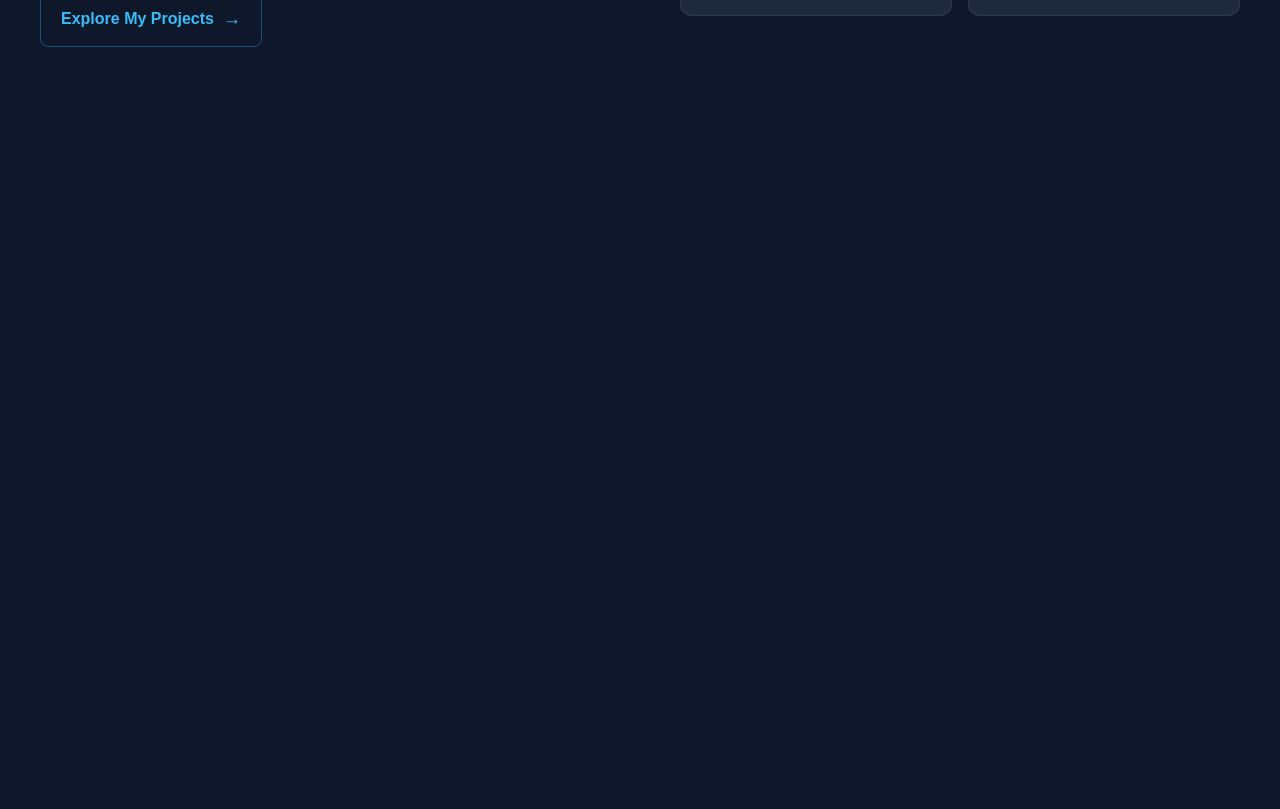
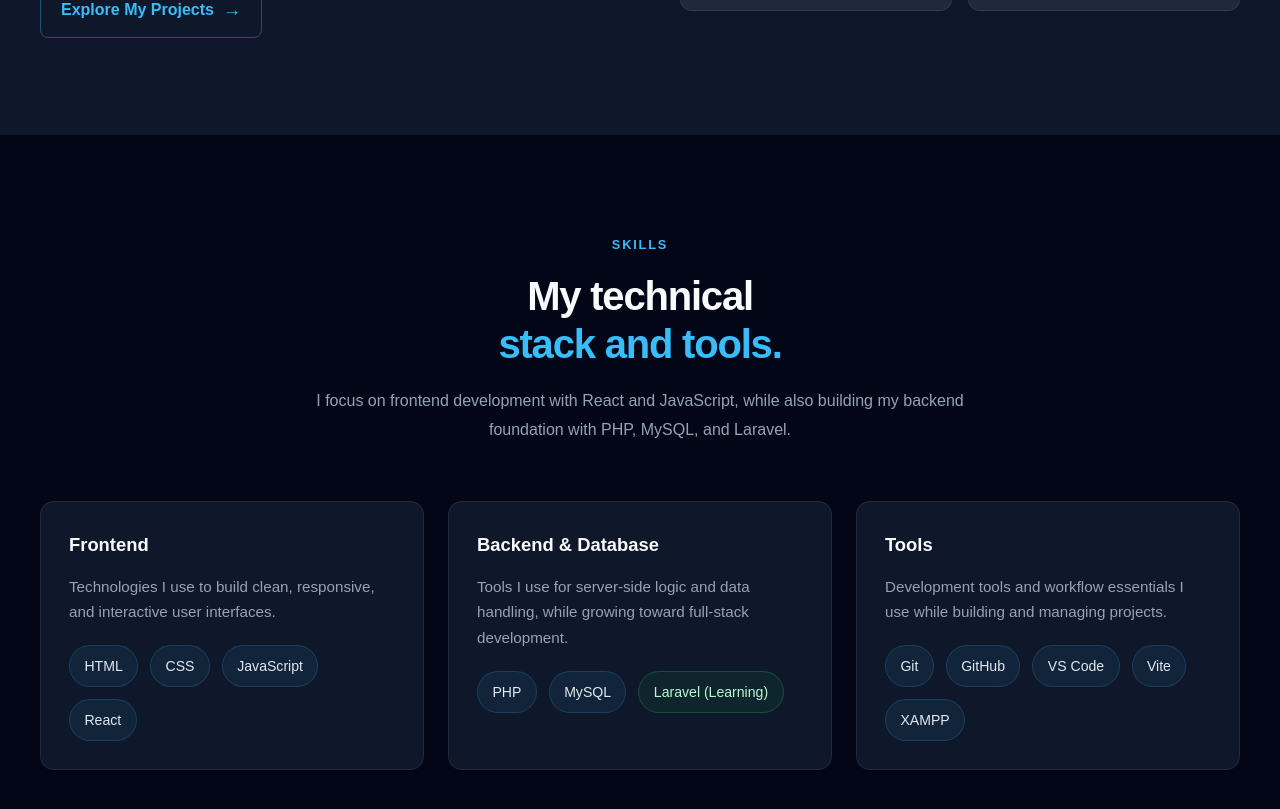
Before and after one commit to diako444/my-internship-portfolio, a React (Vite) app: page / in a window 1280 px wide. Shown: the part 1300-2109 px from the top of the page. Before the commit the page ends 1443 px from the top, so only its background shows below. Built offline with nearby package versions, Linux system fonts and the light colour scheme.

Commit message:
feat: add responsive skills section
- Added a Skills section with frontend, backend, database, and tools categories
- Highlighted React, PHP, MySQL, and Laravel learning path
- Added responsive skill cards with hover effects
- Integrated the section into the main app layout

```diff
--- a/src/App.jsx
+++ b/src/App.jsx
@@ -1,6 +1,7 @@
 import Navbar from './components/Navbar';
 import Hero from './components/Hero';
 import About from './components/About';
+import Skills from './components/Skills';
 
 function App() {
   return (
@@ -10,6 +11,7 @@ function App() {
       <main>
         <Hero />
         <About />
+        <Skills />
       </main>
     </div>
   );
--- /dev/null
+++ b/src/components/Skills.jsx
@@ -0,0 +1,63 @@
+import './Skills.css';
+
+function Skills() {
+  const skillGroups = [
+    {
+      title: 'Frontend',
+      description: 'Technologies I use to build clean, responsive, and interactive user interfaces.',
+      skills: ['HTML', 'CSS', 'JavaScript', 'React'],
+    },
+    {
+      title: 'Backend & Database',
+      description: 'Tools I use for server-side logic and data handling, while growing toward full-stack development.',
+      skills: ['PHP', 'MySQL', 'Laravel (Learning)'],
+    },
+    {
+      title: 'Tools',
+      description: 'Development tools and workflow essentials I use while building and managing projects.',
+      skills: ['Git', 'GitHub', 'VS Code', 'Vite', 'XAMPP'],
+    },
+  ];
+
+  return (
+    <section id="skills" className="skills-section">
+      <div className="skills-container">
+        <div className="skills-header">
+          <span className="section-label">SKILLS</span>
+          <h2 className="section-title">
+            My technical
+            <span> stack and tools.</span>
+          </h2>
+          <p className="skills-intro">
+            I focus on frontend development with React and JavaScript, while also
+            building my backend foundation with PHP, MySQL, and Laravel.
+          </p>
+        </div>
+
+        <div className="skills-grid">
+          {skillGroups.map((group) => (
+            <div className="skill-card" key={group.title}>
+              <h3>{group.title}</h3>
+              <p>{group.description}</p>
+
+              <div className="skill-tags">
+                {group.skills.map((skill) => (
+                  <span
+                    key={skill}
+                    className={`skill-tag ${
+                      skill.includes('Learning') ? 'learning-tag' : ''
+                    }`}
+                  >
+                    {skill}
+                  </span>
+                ))}
+              </div>
+            </div>
+          ))}
+        </div>
+      </div>
+    </section>
+  );
+}
+
+export default Skills;
--- /dev/null
+++ b/src/components/skills.css
@@ -0,0 +1,137 @@
+.skills-section {
+  padding: 6rem 2rem;
+  background: #020617;
+  border-top: 1px solid rgba(255, 255, 255, 0.05);
+}
+
+.skills-container {
+  width: 100%;
+  max-width: 1200px;
+  margin: 0 auto;
+}
+
+.skills-header {
+  text-align: center;
+  max-width: 760px;
+  margin: 0 auto 3.5rem;
+}
+
+.section-label {
+  display: inline-block;
+  color: #38bdf8;
+  font-size: 0.8rem;
+  font-weight: 700;
+  letter-spacing: 0.14em;
+  margin-bottom: 1rem;
+}
+
+.section-title {
+  margin: 0 0 1.2rem;
+  color: #f8fafc;
+  font-size: 2.5rem;
+  line-height: 1.2;
+  letter-spacing: -0.03em;
+}
+
+.section-title span {
+  color: #38bdf8;
+}
+
+.skills-intro {
+  margin: 0 auto;
+  color: #94a3b8;
+  font-size: 1rem;
+  line-height: 1.8;
+  max-width: 680px;
+}
+
+.skills-grid {
+  display: grid;
+  grid-template-columns: repeat(3, minmax(0, 1fr));
+  gap: 1.5rem;
+}
+
+.skill-card {
+  background: #0f172a;
+  border: 1px solid rgba(255, 255, 255, 0.08);
+  border-radius: 14px;
+  padding: 1.75rem;
+  transition: transform 0.25s ease, border-color 0.25s ease,
+    box-shadow 0.25s ease;
+}
+
+.skill-card:hover {
+  transform: translateY(-6px);
+  border-color: rgba(56, 189, 248, 0.35);
+  box-shadow: 0 14px 30px rgba(0, 0, 0, 0.2);
+}
+
+.skill-card h3 {
+  margin: 0 0 0.9rem;
+  color: #f8fafc;
+  font-size: 1.15rem;
+}
+
+.skill-card p {
+  margin: 0 0 1.25rem;
+  color: #94a3b8;
+  line-height: 1.7;
+  font-size: 0.95rem;
+}
+
+.skill-tags {
+  display: flex;
+  flex-wrap: wrap;
+  gap: 0.75rem;
+}
+
+.skill-tag {
+  display: inline-flex;
+  align-items: center;
+  padding: 0.55rem 0.9rem;
+  border-radius: 999px;
+  background: rgba(56, 189, 248, 0.08);
+  border: 1px solid rgba(56, 189, 248, 0.18);
+  color: #e2e8f0;
+  font-size: 0.88rem;
+  font-weight: 500;
+  transition: all 0.2s ease;
+}
+
+.skill-tag:hover {
+  background: rgba(56, 189, 248, 0.14);
+  border-color: rgba(56, 189, 248, 0.32);
+  color: #ffffff;
+}
+
+.learning-tag {
+  background: rgba(34, 197, 94, 0.08);
+  border-color: rgba(34, 197, 94, 0.25);
+  color: #bbf7d0;
+}
+
+.learning-tag:hover {
+  background: rgba(34, 197, 94, 0.14);
+  border-color: rgba(34, 197, 94, 0.35);
+  color: #dcfce7;
+}
+
+@media (max-width: 968px) {
+  .skills-grid {
+    grid-template-columns: 1fr;
+  }
+
+  .section-title {
+    font-size: 2rem;
+  }
+}
+
+@media (max-width: 560px) {
+  .skills-section {
+    padding: 4.5rem 1.25rem;
+  }
+
+  .skill-card {
+    padding: 1.4rem;
+  }
+}
```
